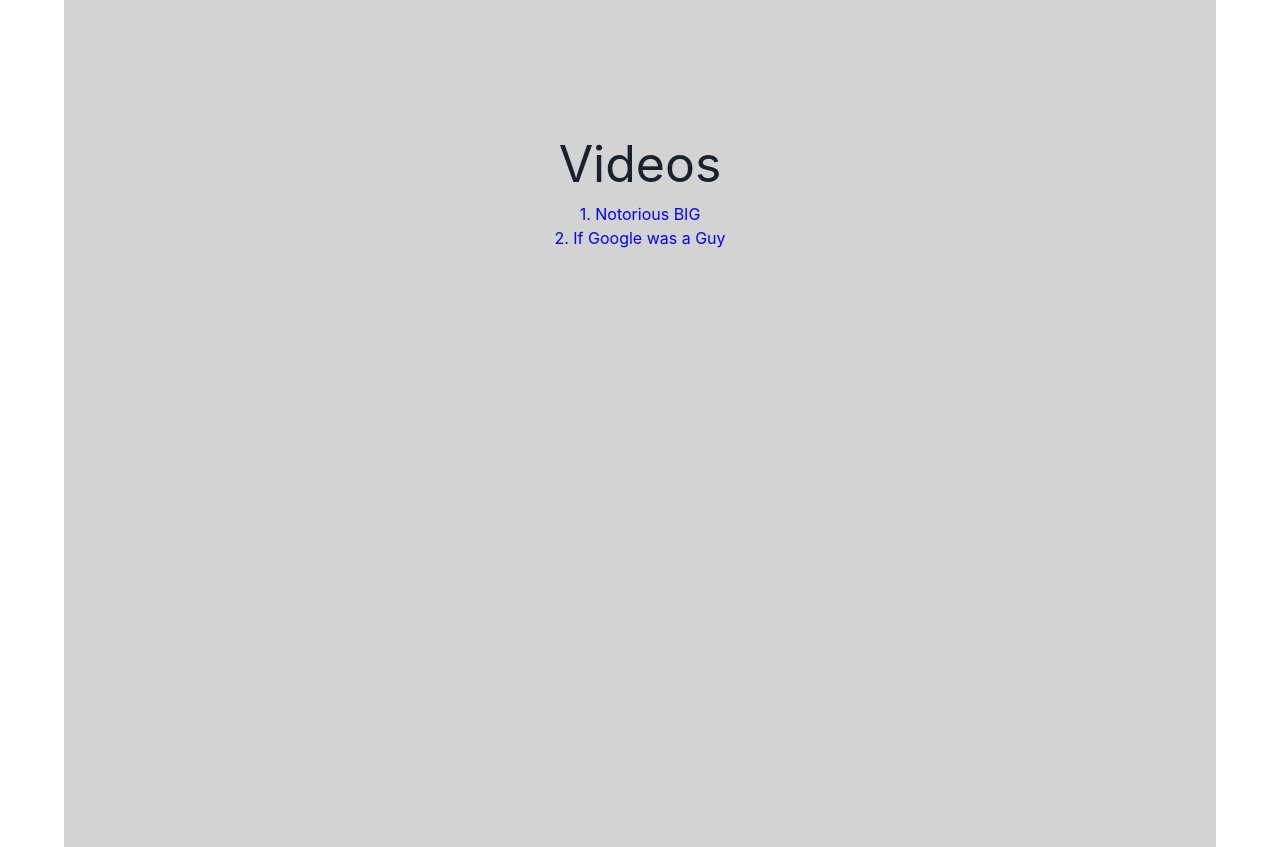
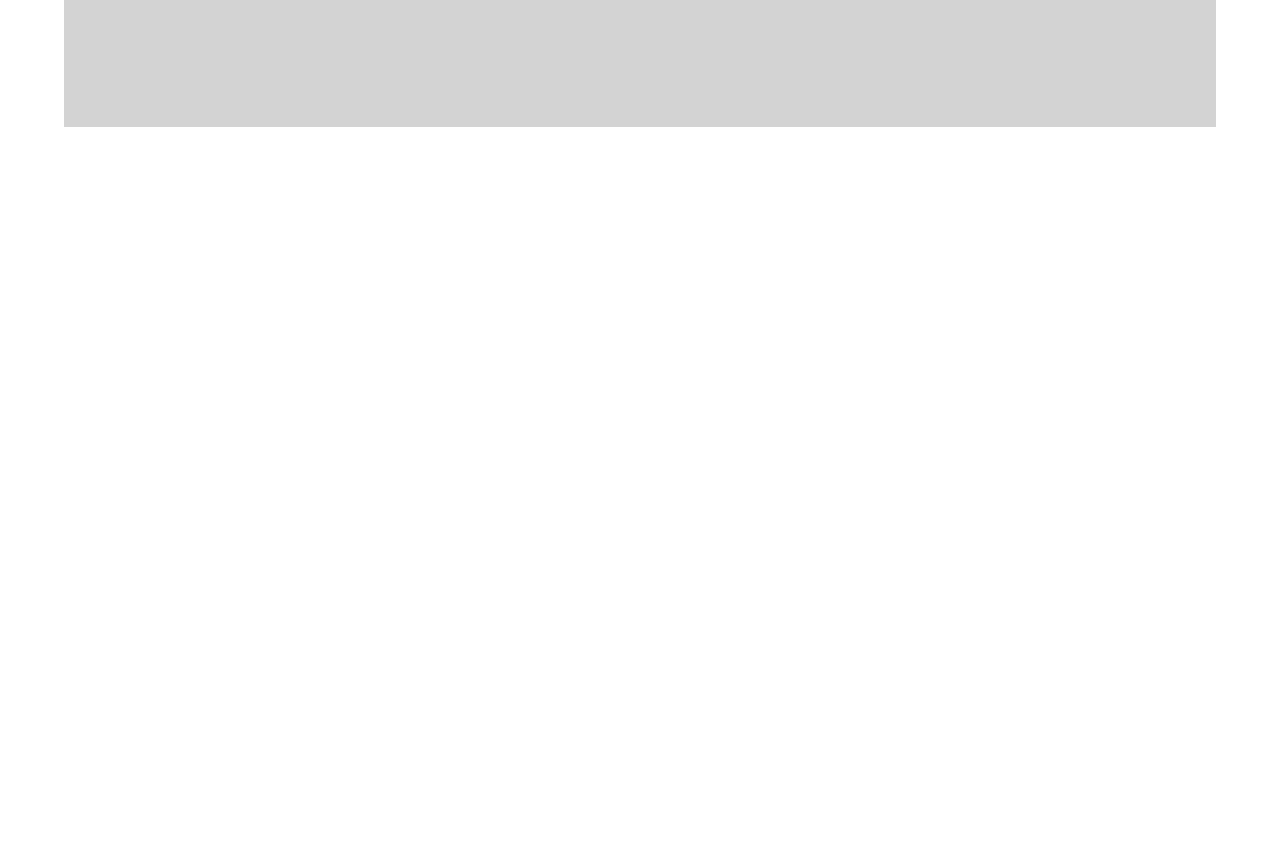
Before and after one commit to bmacer/gpt-animal-guessing, a Next.js app: page / in a window 1280 px wide. Shown: the part 820-1667 px from the top of the page. After the commit the page ends 947 px from the top, so only its background shows below. Built offline with nearby package versions, Linux system fonts and the light colour scheme.

Commit message:
video links

```diff
--- a/src/pages/index.tsx
+++ b/src/pages/index.tsx
@@ -43,10 +43,8 @@ export default function Home() {
         <MyLink href="/presentation/b-prompt-organize-classroom">
           2. Second Prompt - People I Know
         </MyLink>
-      </Box>
-      <Box w="90vw" h="90vh" bgColor="lightgrey" m="auto" textAlign="center">
         <Text as="h1" fontSize="50px">
-          Videos
+          ChatGPT Prompts
         </Text>
         <MyLink href="https://www.youtube.com/clip/UgkxIGl-RHF4yWT3reFoRLhshRzgQOKqOcBC">
           1. Notorious BIG
```
